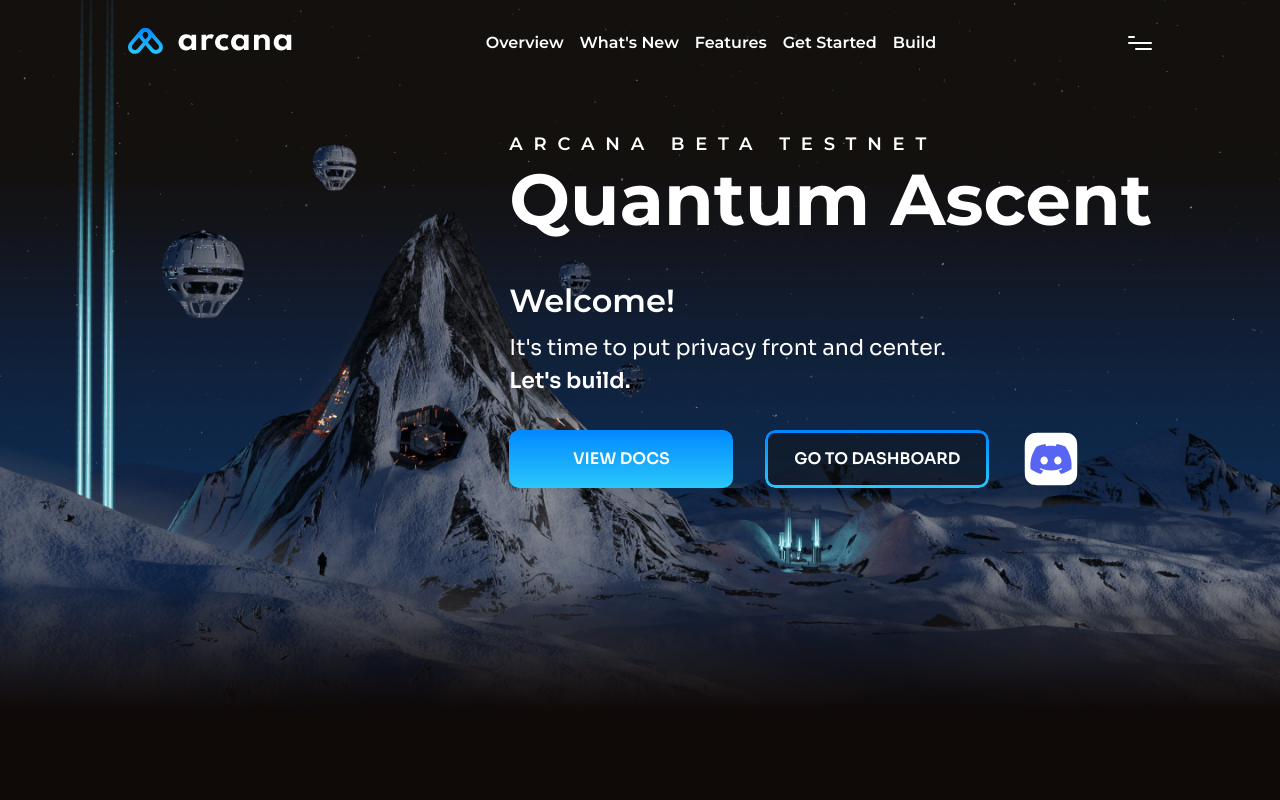
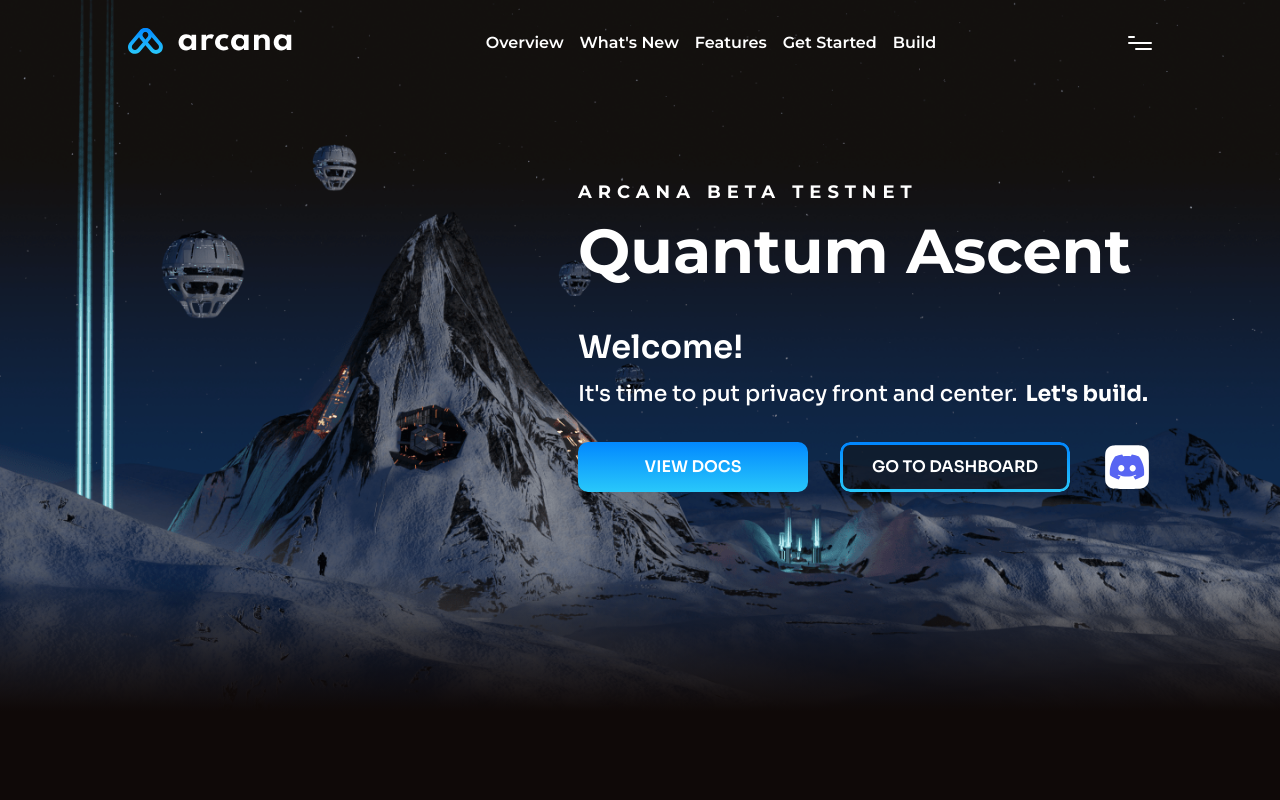
Before and after one commit to arcana-network/testnet-site, a Nuxt app: page / in a window 1280 px wide. Shown: the top 800 px of the page. Built offline with nearby package versions, Linux system fonts and the light colour scheme.

Commit message:
Update hero section font and space styling

```diff
--- a/components/HeroSection.vue
+++ b/components/HeroSection.vue
@@ -20,7 +20,7 @@
             <v-heading
               class="hero-section-heading-em"
               :level="3"
-              :weight="600"
+              :weight="700"
               line-height="1.2"
             >
               Arcana Beta Testnet
@@ -39,21 +39,22 @@
               class="hero-section-heading"
               line-height="1.2"
               :weight="600"
+              font="serif"
             >
               Welcome!
             </v-heading>
-            <v-stack direction="column">
+            <v-stack gap="0.5rem">
               <v-text
                 class="hero-section-launch"
                 line-height="1.5"
-                :weight="400"
+                :weight="500"
               >
                 It's time to put privacy front and center.
               </v-text>
               <v-text
                 class="hero-section-launch"
                 line-height="1.5"
-                :weight="600"
+                :weight="700"
               >
                 Let's build.
               </v-text>
@@ -129,7 +130,7 @@
 }
 
 .hero-section-container {
-  margin-top: 6vh;
+  margin-top: 12vh;
   float: right;
 
   @media (--viewport-small) {
@@ -153,19 +154,22 @@
 .hero-section-heading-em {
   margin-top: 0;
   margin-bottom: 0;
-  font-size: 1.125rem;
-  text-transform: uppercase;
   max-width: 44rem;
 
   @media (--viewport-small) {
-    font-size: 2.1875rem;
     text-align: center;
   }
 }
 
+.hero-section-heading-em:first-child {
+  font-size: 1.125rem;
+  text-transform: uppercase;
+  margin-bottom: 0.625rem;
+  letter-spacing: 0.375rem;
+}
+
 .hero-section-heading-em:nth-child(2) {
-  font-size: 4.5rem;
-  text-transform: none;
+  font-size: 3.875rem;
 
   @media (--viewport-small) {
     font-size: 2.5rem;
@@ -192,8 +196,12 @@
 }
 
 .cta-button {
-  padding: 1.25rem 1.5rem;
-  width: 14rem;
+  padding: 0;
+  width: 14.375rem;
+  height: 3.125rem;
+  display: flex;
+  align-items: center;
+  justify-content: center;
   border-radius: 10px !important;
 
   @media (--viewport-small) {
@@ -206,7 +214,7 @@
 }
 
 .cta-icon > img {
-  height: 3.75rem;
+  height: 3.125rem;
   vertical-align: middle;
 }
 
--- a/nuxt.config.js
+++ b/nuxt.config.js
@@ -90,7 +90,7 @@
   googleFonts: {
     families: {
       Montserrat: [500, 600, 700],
-      Sora: [300, 400, 600, 700],
+      Sora: [300, 400, 500, 600, 700, 800],
     },
     display: 'block',
     prefetch: true,
```
